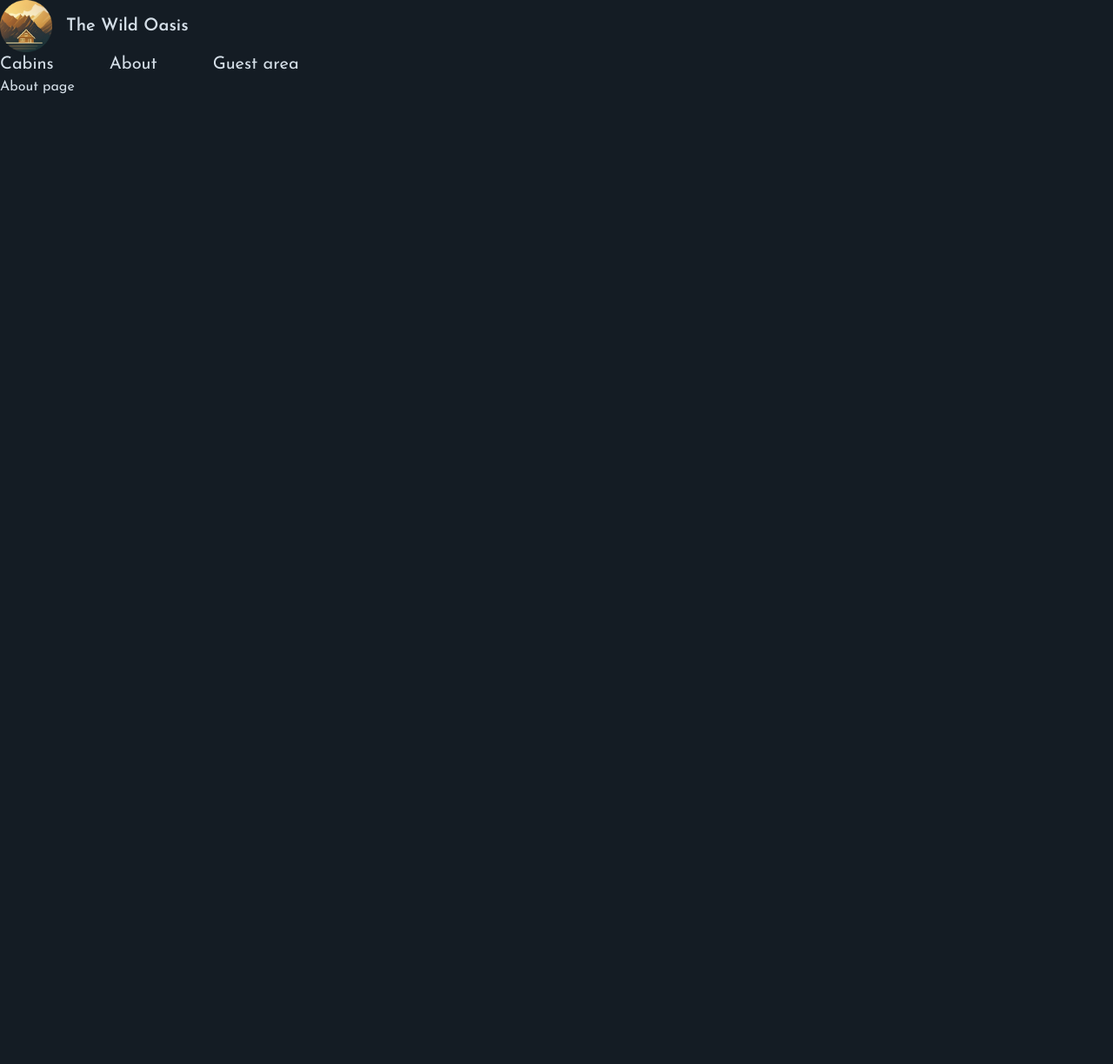
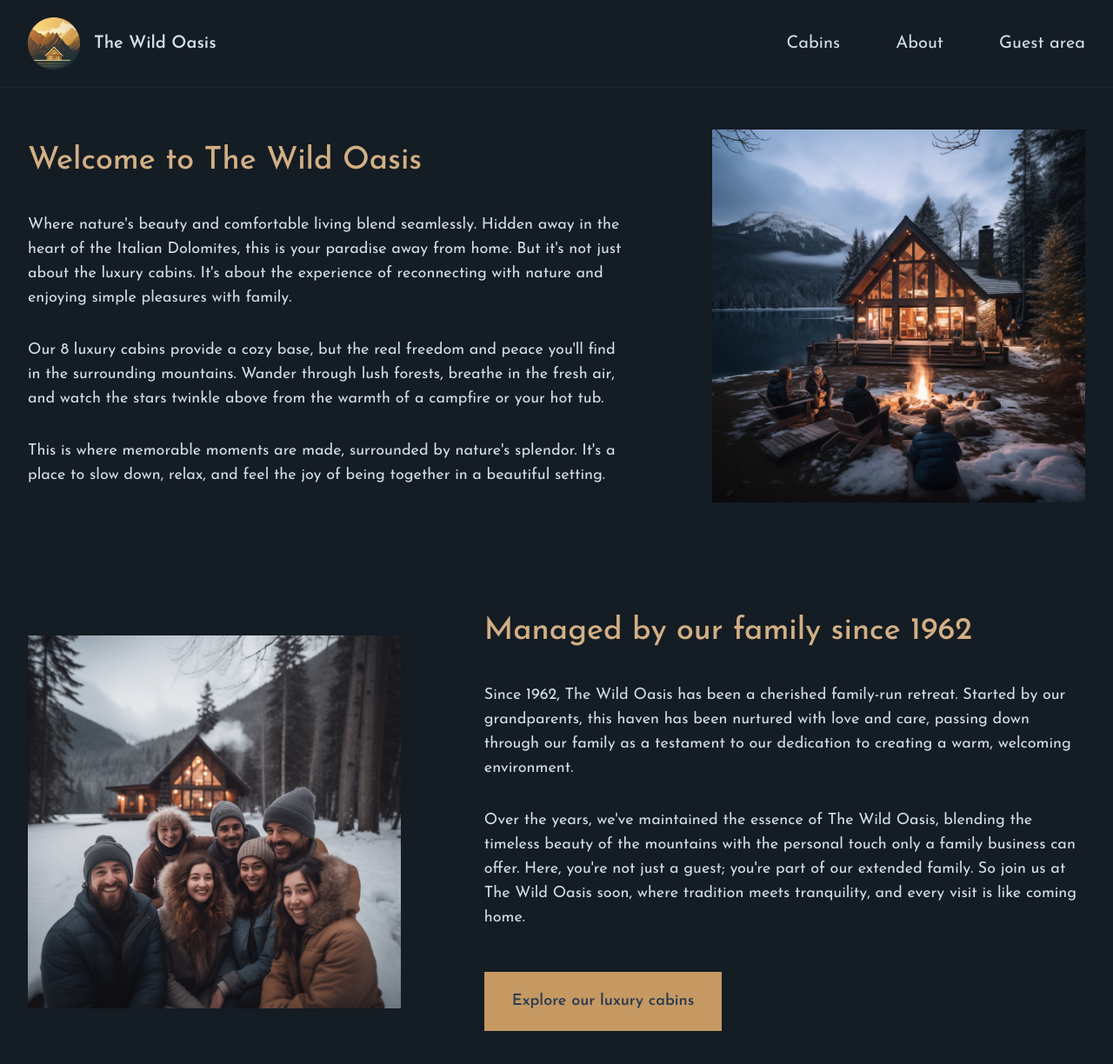
Before and after one commit to IamIGI/the-wild-oasis-website---nextjs, a Next.js app: page /about in a window 1280 px wide. Shown: the top 1224 px of the page at 87% size. Before the commit the page ends 800 px from the top, so only its background shows below. Built offline with nearby package versions, Linux system fonts and the light colour scheme.

Commit message:
TWOW-01-Add nested layouts, another websits and usage of images

```diff
--- a/app/_components/Logo.js
+++ b/app/_components/Logo.js
@@ -1,13 +1,16 @@
+import Image from 'next/image';
 import Link from 'next/link';
+import logo from '@/public/logo.png';
 
 function Logo() {
   return (
     <Link href="/" className="flex items-center gap-4 z-10">
-      <img
-        src="/logo.png"
+      <Image
+        src={logo}
         height="60"
         width="60"
         alt="The Wild Oasis logo"
+        quality={100}
       />
       <span className="text-xl font-semibold text-primary-100">
         The Wild Oasis
--- a/app/_components/SideNavigation.js
+++ b/app/_components/SideNavigation.js
@@ -3,7 +3,9 @@ import {
   HomeIcon,
   UserIcon,
 } from '@heroicons/react/24/solid';
-import SignOutButton from '../../../ultimate-react-course-main/21-the-wild-oasis-website/starter/components/SignOutButton';
+
+import Link from 'next/link';
+import SignOutButton from './SignOutButton';
 
 const navLinks = [
   {
@@ -31,13 +33,13 @@ function SideNavigation() {
       <ul className="flex flex-col gap-2 h-full text-lg">
         {navLinks.map((link) => (
           <li key={link.name}>
-            <a
-              className={`py-3 px-5 hover:bg-primary-900 hover:text-primary-100 transition-colors flex items-center gap-4 font-semibold text-primary-200`}
+            <Link
+              className={`py-3 px-5 hover:bg-primary-900 hover:text-primary-100 transition-colors flex items-center gap-4 font-semibold text-primary-200 cursor-pointer`}
               href={link.href}
             >
               {link.icon}
               <span>{link.name}</span>
-            </a>
+            </Link>
           </li>
         ))}
 
--- a/app/about/page.js
+++ b/app/about/page.js
@@ -1,9 +1,99 @@
+import Image from 'next/image';
+import about1 from '@/public/about-1.jpg';
+import about2 from '@/public/about-2.jpg';
+
 export const metadata = {
   title: 'About',
 };
 
 function Page() {
-  return <div>About page</div>;
+  return (
+    <div className="grid grid-cols-5 gap-x-24 gap-y-32 text-lg items-center">
+      <div className="col-span-3">
+        <h1 className="text-4xl mb-10 text-accent-400 font-medium">
+          Welcome to The Wild Oasis
+        </h1>
+
+        <div className="space-y-8">
+          <p>
+            Where nature&apos;s beauty and comfortable
+            living blend seamlessly. Hidden away in the
+            heart of the Italian Dolomites, this is your
+            paradise away from home. But it&apos;s not just
+            about the luxury cabins. It&apos;s about the
+            experience of reconnecting with nature and
+            enjoying simple pleasures with family.
+          </p>
+          <p>
+            Our 8 luxury cabins provide a cozy base, but the
+            real freedom and peace you&apos;ll find in the
+            surrounding mountains. Wander through lush
+            forests, breathe in the fresh air, and watch the
+            stars twinkle above from the warmth of a
+            campfire or your hot tub.
+          </p>
+          <p>
+            This is where memorable moments are made,
+            surrounded by nature&apos;s splendor. It&apos;s
+            a place to slow down, relax, and feel the joy of
+            being together in a beautiful setting.
+          </p>
+        </div>
+      </div>
+      <div className="  col-span-2">
+        <Image
+          src={about1}
+          placeholder="blur"
+          alt="Family sitting around a fire pit in front of cabin"
+        />
+      </div>
+      {/* For the image to work without setting strict size, add fill, className="object-cover" and in parent div add relative and aspect-<***> */}
+      <div className="relative aspect-square col-span-2">
+        <Image
+          src={about2}
+          fill
+          placeholder="blur"
+          className="object-cover"
+          alt="Family that manages The Wild Oasis"
+        />
+      </div>
+      <div className="col-span-3">
+        <h1 className="text-4xl mb-10 text-accent-400 font-medium">
+          Managed by our family since 1962
+        </h1>
+
+        <div className="space-y-8">
+          <p>
+            Since 1962, The Wild Oasis has been a cherished
+            family-run retreat. Started by our grandparents,
+            this haven has been nurtured with love and care,
+            passing down through our family as a testament
+            to our dedication to creating a warm, welcoming
+            environment.
+          </p>
+          <p>
+            Over the years, we&apos;ve maintained the
+            essence of The Wild Oasis, blending the timeless
+            beauty of the mountains with the personal touch
+            only a family business can offer. Here,
+            you&apos;re not just a guest; you&apos;re part
+            of our extended family. So join us at The Wild
+            Oasis soon, where tradition meets tranquility,
+            and every visit is like coming home.
+          </p>
+
+          <div>
+            <a
+              href="/cabins"
+              className="inline-block mt-4 bg-accent-500 px-8 py-5 text-primary-800 text-lg font-semibold hover:bg-accent-600 transition-all"
+            >
+              Explore our luxury cabins
+            </a>
+          </div>
+        </div>
+      </div>
+    </div>
+  );
 }
 
 export default Page;
--- /dev/null
+++ b/app/account/layout.js
@@ -0,0 +1,12 @@
+import SideNavigation from '../_components/SideNavigation';
+
+function layout({ children }) {
+  return (
+    <div className="grid grid-cols-[16rem_1fr] h-full gap-12">
+      <SideNavigation />
+      <div className="py-1">{children}</div>
+    </div>
+  );
+}
+
+export default layout;
--- a/app/account/page.js
+++ b/app/account/page.js
@@ -3,7 +3,11 @@ export const metadata = {
 };
 
 function Page() {
-  return <div>Account page</div>;
+  return (
+    <div className="font-semibold text-2xl text-accent-400 mb-7">
+      Welcome, Jonas
+    </div>
+  );
 }
 
 export default Page;
--- /dev/null
+++ b/app/account/reservations/page.js
@@ -0,0 +1,41 @@
+import ReservationCard from '@/app/_components/ReservationCard';
+
+export const metadata = {
+  title: 'Reservations',
+};
+
+function Page() {
+  // CHANGE
+  const bookings = [];
+
+  return (
+    <div>
+      <h2 className="font-semibold text-2xl text-accent-400 mb-7">
+        Your reservations
+      </h2>
+
+      {bookings.length === 0 ? (
+        <p className="text-lg">
+          You have no reservations yet. Check out our{' '}
+          <a
+            className="underline text-accent-500"
+            href="/cabins"
+          >
+            luxury cabins &rarr;
+          </a>
+        </p>
+      ) : (
+        <ul className="space-y-6">
+          {bookings.map((booking) => (
+            <ReservationCard
+              booking={booking}
+              key={booking.id}
+            />
+          ))}
+        </ul>
+      )}
+    </div>
+  );
+}
+
+export default Page;
--- a/app/cabins/page.js
+++ b/app/cabins/page.js
@@ -1,16 +1,36 @@
+import CabinCard from '@/app/_components/CabinCard';
+
 export const metadata = {
   title: 'Cabins',
 };
 
 async function Page() {
-  const res = await fetch(
-    'https://jsonplaceholder.typicode.com/users'
-  );
-  const data = await res.json();
-  console.log({ data });
+  // CHANGE
+  const cabins = [];
+
   return (
     <div>
-      <h1>cabins page</h1>
+      <h1 className="text-4xl mb-5 text-accent-400 font-medium">
+        Our Luxury Cabins
+      </h1>
+      <p className="text-primary-200 text-lg mb-10">
+        Cozy yet luxurious cabins, located right in the
+        heart of the Italian Dolomites. Imagine waking up to
+        beautiful mountain views, spending your days
+        exploring the dark forests around, or just relaxing
+        in your private hot tub under the stars. Enjoy
+        natur&apos;s beauty in your own little home away
+        from home. The perfect spot for a peaceful, calm
+        vacation. Welcome to paradise.
+      </p>
+
+      {cabins.length > 0 && (
+        <div className="grid sm:grid-cols-1 md:grid-cols-2 gap-8 lg:gap-12 xl:gap-14">
+          {cabins.map((cabin) => (
+            <CabinCard cabin={cabin} key={cabin.id} />
+          ))}
+        </div>
+      )}
     </div>
   );
 }
--- a/app/layout.js
+++ b/app/layout.js
@@ -1,11 +1,9 @@
-import Logo from '@/app/_components/Logo';
-import Navigation from '@/app/_components/Navigation';
-
 import '@/app/_styles/globals.css';
 
 //Usage of google fonts
 //https://www.udemy.com/course/the-ultimate-react-course/learn/lecture/43783724#questions/21898766
 import { Josefin_Sans } from 'next/font/google';
+import Header from './_components/Header';
 const josefin = Josefin_Sans({
   subsets: ['latin'],
   display: 'swap',
@@ -25,13 +23,15 @@ export default function RootLayout({ children }) {
   return (
     <html lang="en">
       <body
-        className={` ${josefin.className} bg-primary-950 text-primary-100 min-h-screen`}
+        className={` ${josefin.className} antialiased  bg-primary-950 text-primary-100 min-h-screen flex flex-col  relative`}
       >
-        <header>
-          <Logo />
-          <Navigation />
-        </header>
-        <main>{children}</main>
+        <Header />
+
+        <div className="flex-1 px-8 py-12 grid">
+          <main className="max-w-7xl mx-auto w-full ">
+            {children}
+          </main>
+        </div>
       </body>
     </html>
   );
--- a/app/page.js
+++ b/app/page.js
@@ -1,11 +1,29 @@
-import Link from 'next/link';
-import Navigation from './_components/Navigation';
+import Image from 'next/image';
+import bg from '@/public/bg.png';
 
 export default function Page() {
   return (
-    <div>
-      <h1>The Wild Oasis</h1>
-      <Link href="/cabins">Explore luxury cabins</Link>
-    </div>
+    <main className="mt-24">
+      <Image
+        src={bg}
+        fill
+        placeholder="blur"
+        quality={80}
+        className="object-cover"
+        alt="Mountains and forests with two cabins"
+      />
+
+      <div className="relative z-10 text-center">
+        <h1 className="text-8xl text-primary-50 mb-10 tracking-tight font-normal">
+          Welcome to paradise.
+        </h1>
+        <a
+          href="/cabins"
+          className="bg-accent-500 px-8 py-6 text-primary-800 text-lg font-semibold hover:bg-accent-600 transition-all"
+        >
+          Explore luxury cabins
+        </a>
+      </div>
+    </main>
   );
 }
--- a/package.json
+++ b/package.json
@@ -10,6 +10,7 @@
   },
   "dependencies": {
     "@heroicons/react": "^2.2.0",
+    "date-fns": "^4.1.0",
     "next": "16.1.1",
     "react": "19.2.3",
     "react-dom": "19.2.3"
```
Also changed, not shown: app/_components/ReservationCard.js (+38 -23 lines), app/account/profile/page.js (added, +81 -0 lines), 2 other files (tests, documents, lock files or other folders).
